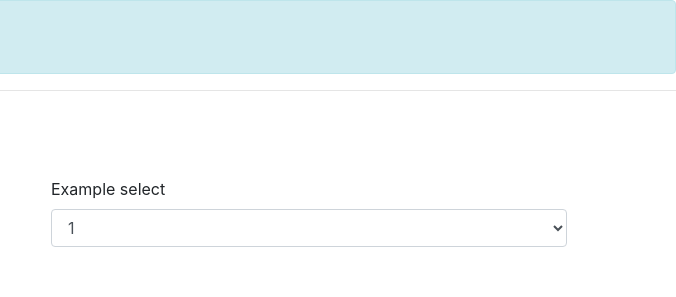
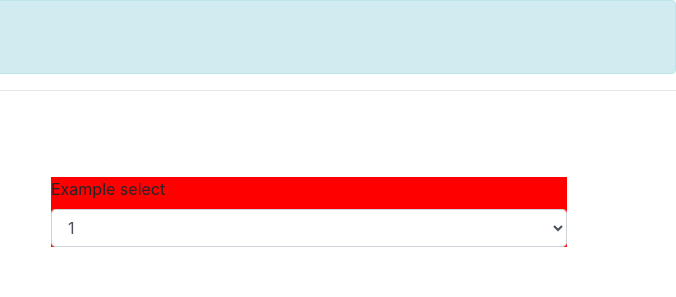
Before and after one commit to paredesivan/clase3, a plain HTML site: page index.html in a window 1280 px wide. Shown: the top 297 px of the page, 604-1280 px from the left. Drawn offline with Linux system fonts and the light colour scheme.

Commit message:
segundo commit

```diff
--- a/assets/css/style.css
+++ b/assets/css/style.css
@@ -0,0 +1,3 @@
+.pepe{
+	background-color: red
+}
--- a/index.html
+++ b/index.html
@@ -20,7 +20,7 @@
      </div>
      <div class="col-md-5">
         <form action="">
-          <div class="form-group">
+          <div class="form-group pepe">
             <label for="exampleFormControlSelect1">Example select</label>
             <select class="form-control" id="exampleFormControlSelect1">
               <option>1</option>
```
